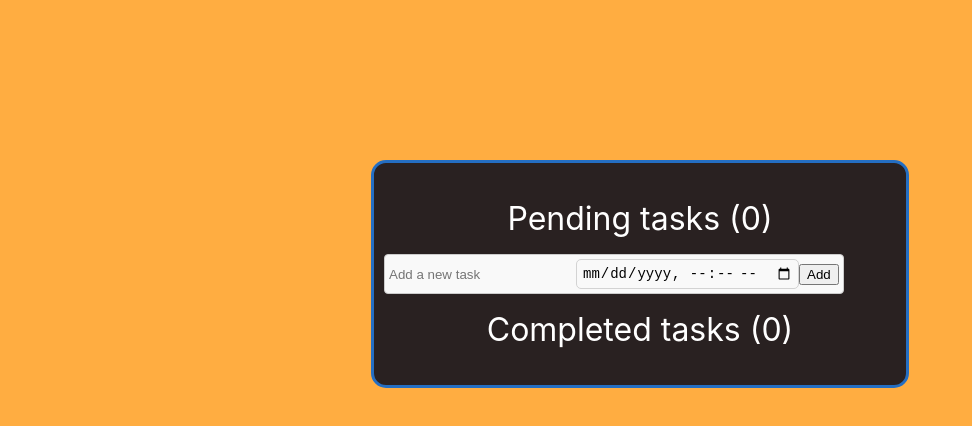
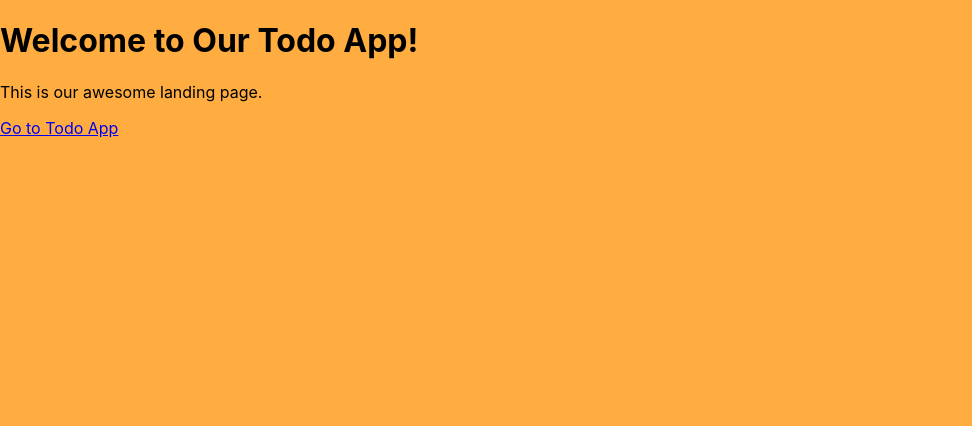
Before and after one commit to RAJInnovates/todo, a React (Create React App) app: page / in a window 1280 px wide. Shown: the top 426 px of the page, without its empty margins (0-972 px from the left). Built offline with nearby package versions, Linux system fonts and the light colour scheme.

Commit message:
added routers

```diff
--- a/src/App.js
+++ b/src/App.js
@@ -1,24 +1,16 @@
-import logo from './logo.svg';
-import './App.css';
+import React from 'react';
+import { BrowserRouter as Router, Route, Routes } from 'react-router-dom';
+import Todo from './components/Todo'; // Assuming your App.js is in src/ directory
+import LandingPage from './components/LandingPage'; // Assuming your App.js is in src/ directory
 
 function App() {
   return (
-    <div className="App">
-      <header className="App-header">
-        <img src={logo} className="App-logo" alt="logo" />
-        <p>
-          Edit <code>src/App.js</code> and save to reload.
-        </p>
-        <a
-          className="App-link"
-          href="https://reactjs.org"
-          target="_blank"
-          rel="noopener noreferrer"
-        >
-          Learn React
-        </a>
-      </header>
-    </div>
+    <Router>
+      <Routes>
+        <Route path="/" element={<LandingPage />} />
+        <Route path="/todo" element={<Todo />} />
+      </Routes>
+    </Router>
   );
 }
 
--- /dev/null
+++ b/src/components/LandingPage.js
@@ -0,0 +1,14 @@
+import React from 'react';
+import { Link } from 'react-router-dom';
+
+const LandingPage = () => {
+    return (
+        <div>
+            <h1>Welcome to Our Todo App!</h1>
+            <p>This is our awesome landing page.</p>
+            <Link to="/todo">Go to Todo App</Link>
+        </div>
+    );
+};
+
+export default LandingPage;
--- a/src/index.js
+++ b/src/index.js
@@ -1,6 +1,12 @@
 import React from 'react';
 import ReactDOM from 'react-dom';
 import './index.css';
+import App from './App'
 import Todo from './components/Todo';
 
-ReactDOM.render(<Todo />, document.getElementById('root'));
+ReactDOM.render(
+    <React.StrictMode>
+        <App />
+    </React.StrictMode>,
+    document.getElementById('root')
+);
```
Also changed, not shown: package.json (+5 -3 lines), firebase.json (added), 2 other files (tests, documents, lock files or other folders).
